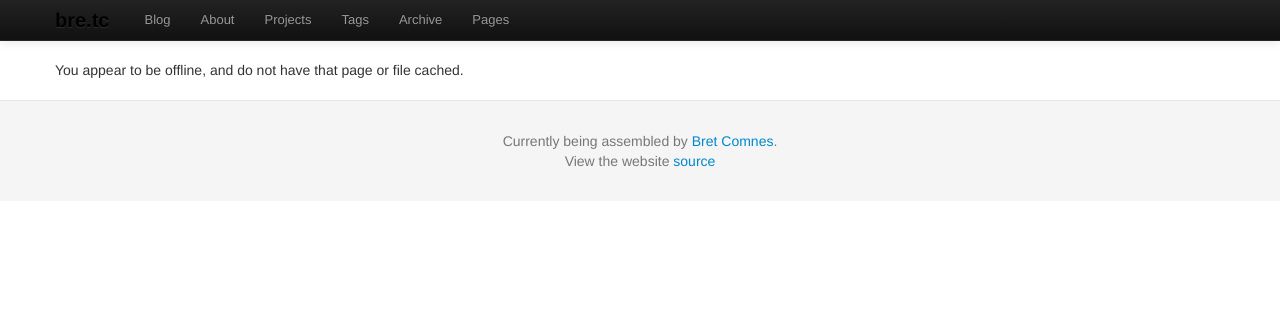
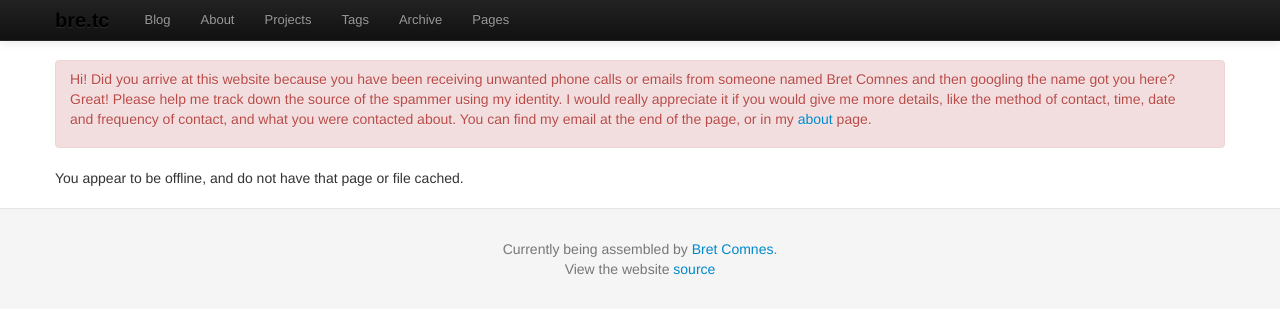
Before and after one commit to bcomnes/old-bret.io, a Jekyll site: the page built from offline.md, in a window 1280 px wide. Shown: the top 314 px of the page. Built offline with Jekyll 4.4.1, drawn with Linux system fonts in a browser that asks for light colours; Markdown is read by kramdown in place of the engine named in the settings.

Commit message:
Added spammer warning.

```diff
--- /dev/null
+++ b/_includes/warning.html
@@ -0,0 +1 @@
+<div class="alert alert-error"><p>Hi!  Did you arrive at this website because you have been receiving unwanted phone calls or emails from someone named Bret Comnes and then googling the name got you here?  Great!  Please help me track down the source of the spammer using my identity.  I would really appreciate it if you would give me more details, like the method of contact, time, date and frequency of contact, and what you were contacted about.  You can find my email at the end of the page, or in my <a href="/about/">about</a> page.</p></div>
--- a/_layouts/default.html
+++ b/_layouts/default.html
@@ -14,6 +14,7 @@
 </header>
 
 <section class="container" itemscope itemtype="http://schema.org/Blog">
+{% include warning.html %}
 {{ content }}
 {% if page.asides == true %}{% include asides.html %}{% endif %}
 </section>
```
